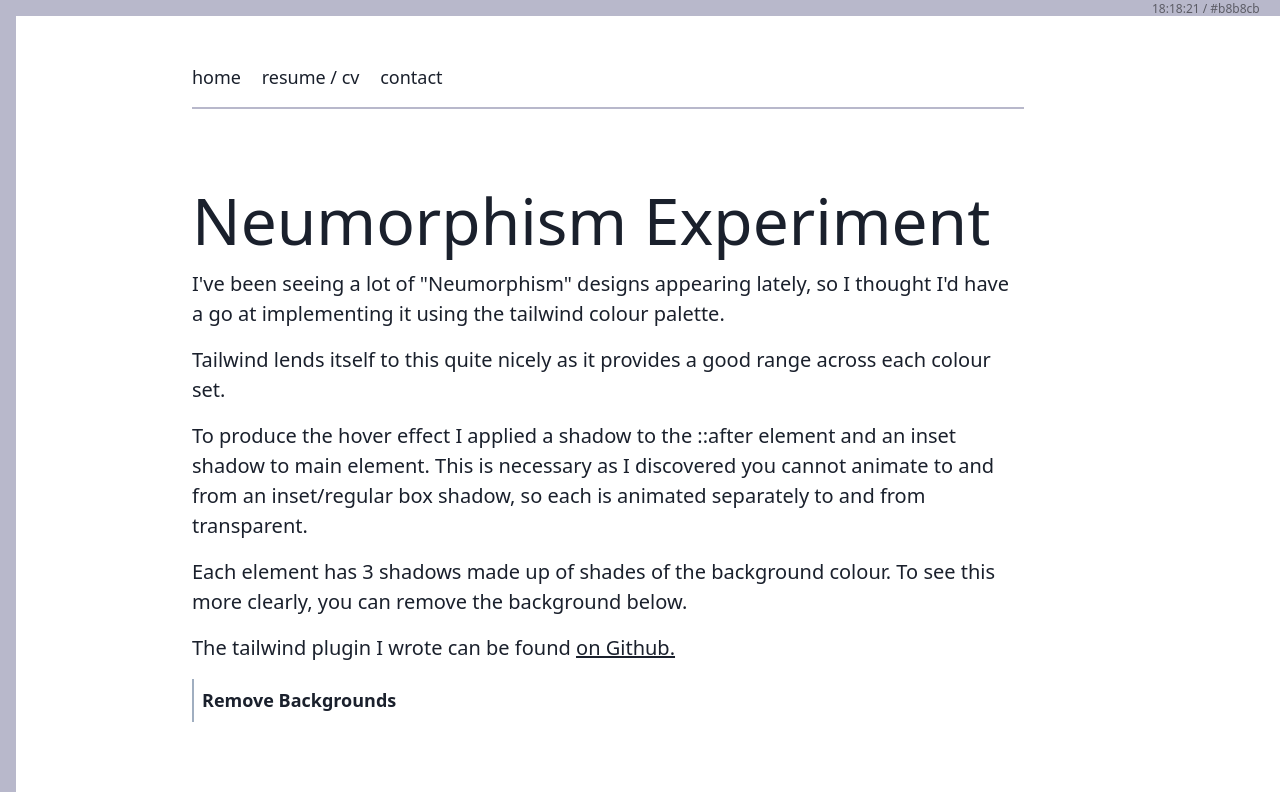
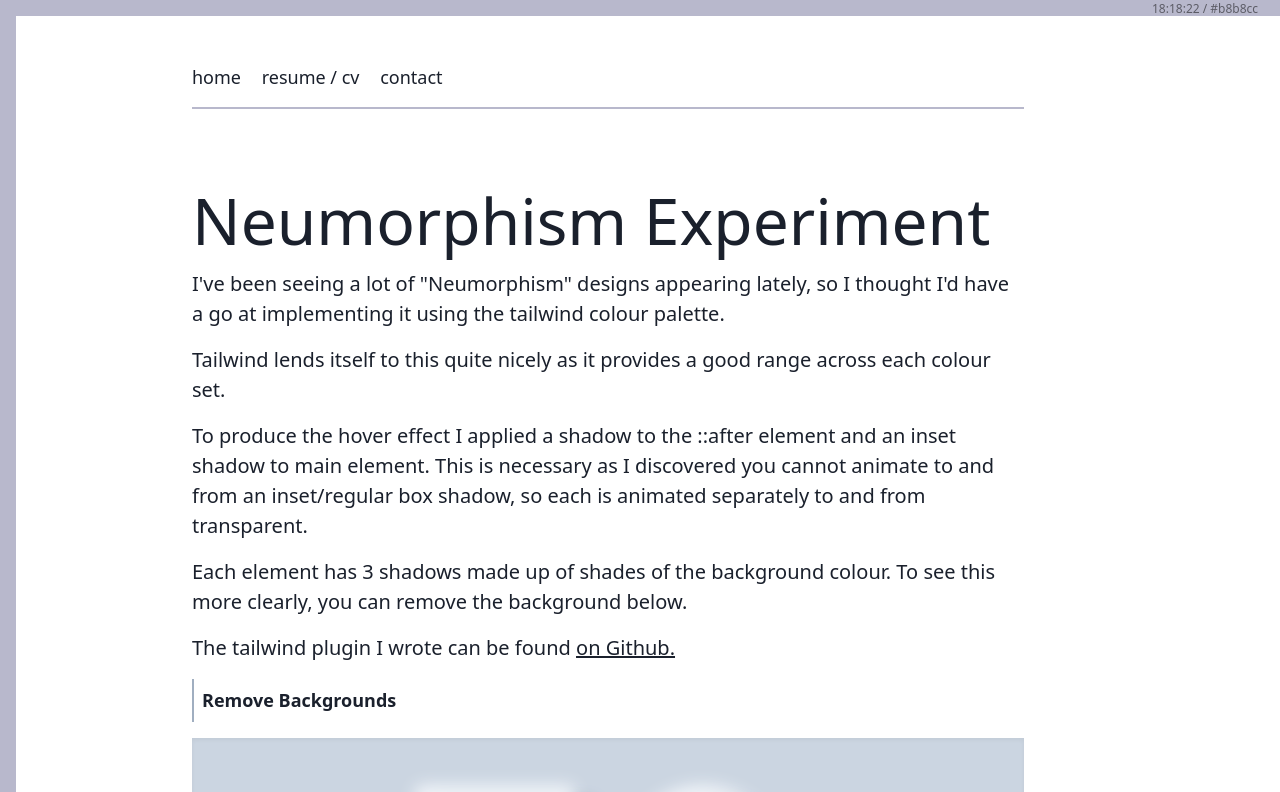
Before and after one commit to searleb/billsearle.me, a Next.js app: page /neumorphism-experiment in a window 1280 px wide. Shown: the top 792 px of the page. Built offline with nearby package versions, Linux system fonts and the light colour scheme.

Commit message:
Fix and update tailwind 3

```diff
--- a/next.config.js
+++ b/next.config.js
@@ -1,4 +1,5 @@
 module.exports = {
+  reactStrictMode: true,
   env: {
     GOOGLE_SHEETS_KEY: process.env.GOOGLE_SHEETS_KEY,
     FIREBASE_KEY: process.env.FIREBASE_KEY,
--- a/package.json
+++ b/package.json
@@ -18,7 +18,7 @@
     "canvas": "2.6.1",
     "classnames": "^2.2.6",
     "firebase": "^7.24.0",
-    "next": "^12.0.7",
+    "next": "^12.0.8",
     "prop-types": "^15.7.2",
     "react": "^17.0.2",
     "react-dom": "^17.0.2",
@@ -33,7 +33,7 @@
     "eslint-config-next": "^11.0.1",
     "eslint-plugin-simple-import-sort": "^7.0.0",
     "postcss": "^8.4.5",
-    "postcss-flexbugs-fixes": "^4.2.1",
+    "postcss-flexbugs-fixes": "^5.0.2",
     "postcss-loader": "^3.0.0",
     "postcss-nested": "^4.2.3",
     "postcss-preset-env": "^6.7.0",
--- a/src/components/Neumorphism/Neumorphism.js
+++ b/src/components/Neumorphism/Neumorphism.js
@@ -1,17 +1,17 @@
 import cn from 'classnames';
 import PropTypes from 'prop-types';
 import { useState } from 'react';
-import theme from 'tailwindcss/defaultTheme';
+import theme from 'tailwindcss/colors';
 
 const NeuBase = ({ circle, color }) => (
   <button
     type="button"
     className={cn(
       'neu h-40 w-40 text-black flex justify-center items-center m-6', {
-        'rounded-lg': !circle,
-        'rounded-full': circle,
-        [`shadow-neu-${color}`]: color,
-      },
+      'rounded-lg': !circle,
+      'rounded-full': circle,
+      [`shadow-neu-${color}`]: color,
+    },
     )}
   >
     {color}
@@ -20,6 +20,13 @@ const NeuBase = ({ circle, color }) => (
 
 const Neumorphism = () => {
   const [removeBackground, setRemoveBackground] = useState(false);
+
+  const {
+    transparent, black, white, current, inherit,
+    lightBlue, warmGray, trueGray, coolGray, blueGray,
+    ...rest
+  } = theme;
+
   return (
     <>
       <button
@@ -29,7 +36,7 @@ const Neumorphism = () => {
       >
         Remove Backgrounds
       </button>
-      {Object.keys(theme.colors).slice(4).map(color => (
+      {Object.keys(rest).map(color => (
         <div
           key={color}
           className={cn('flex flex-wrap w-full h-full justify-center items-center p-8 shadow-inner my-4 transition-colors duration-200', {
--- a/src/components/Neumorphism/tailwind.neu.plugin.js
+++ b/src/components/Neumorphism/tailwind.neu.plugin.js
@@ -1,6 +1,6 @@
-const defaultTheme = require('tailwindcss/defaultTheme');
+const plugin = require('tailwindcss/plugin');
+const colors = require('tailwindcss/colors');
 
-module.exports = () => ({ theme, addComponents }) => {
 const neu = {
   '.neu': {
     position: 'relative',
@@ -23,9 +23,12 @@ module.exports = () => ({ theme, addComponents }) => {
     },
   },
 };
-  const { colors } = defaultTheme;
+
+const neuPlugin = plugin(function ({ addComponents, theme }) {
   const {
-    transparent, black, white, current, ...rest
+    transparent, black, white, current, inherit,
+    lightBlue, warmGray, trueGray, coolGray, blueGray,
+    ...rest
   } = colors;
 
   Object.keys(rest).forEach(color => {
@@ -48,4 +51,6 @@ module.exports = () => ({ theme, addComponents }) => {
     };
   });
   addComponents(neu);
-};
+});
+
+module.exports = neuPlugin;
--- a/tailwind.config.js
+++ b/tailwind.config.js
@@ -1,11 +1,17 @@
-const neu = require('./src/components/Neumorphism/tailwind.neu.plugin');
+const plugin = require('tailwindcss/plugin');
+const neuPlugin = require('./src/components/Neumorphism/tailwind.neu.plugin');
 
 module.exports = {
   content: [
     './src/pages/**/*.js',
     './src/components/**/*.js',
   ],
-  safelist: ['body', 'html', /shadow-neu-/, /bg-/],
+  safelist: [
+    'body',
+    'html',
+    { pattern: /shadow-neu-.+/ },
+    { pattern: /bg-.+-300/ }
+  ],
   theme: {
     extend: {
       screens: {
@@ -14,26 +20,12 @@ module.exports = {
       borderRadius: {
         xl: '1.5rem',
       },
-      colors: {
-        'dark-mode': '#282B2F',
-      },
       opacity: {
         60: '.6',
       },
-    },
-    fontSize: {
-      xs: '0.75rem',
-      sm: '0.875rem',
-      base: '1rem',
-      lg: '1.125rem',
-      xl: '1.25rem',
-      '2xl': '1.5rem',
-      '3xl': '1.875rem',
-      '4xl': '2.25rem',
-      '5xl': '3rem',
-      '6xl': '4rem',
-    },
       colors: {
+        'dark-mode': '#282B2F',
+
         transparent: 'transparent',
         current: 'currentColor',
 
@@ -150,7 +142,23 @@ module.exports = {
           800: '#97266d',
           900: '#702459',
         },
+
+      },
+      fontSize: {
+        xs: '0.75rem',
+        sm: '0.875rem',
+        base: '1rem',
+        lg: '1.125rem',
+        xl: '1.25rem',
+        '2xl': '1.5rem',
+        '3xl': '1.875rem',
+        '4xl': '2.25rem',
+        '5xl': '3rem',
+        '6xl': '4rem',
       },
     },
-  plugins: [neu()],
+  },
+  plugins: [
+    neuPlugin
+  ],
 };
```
Lines whose indentation alone changed are shown as unchanged.
